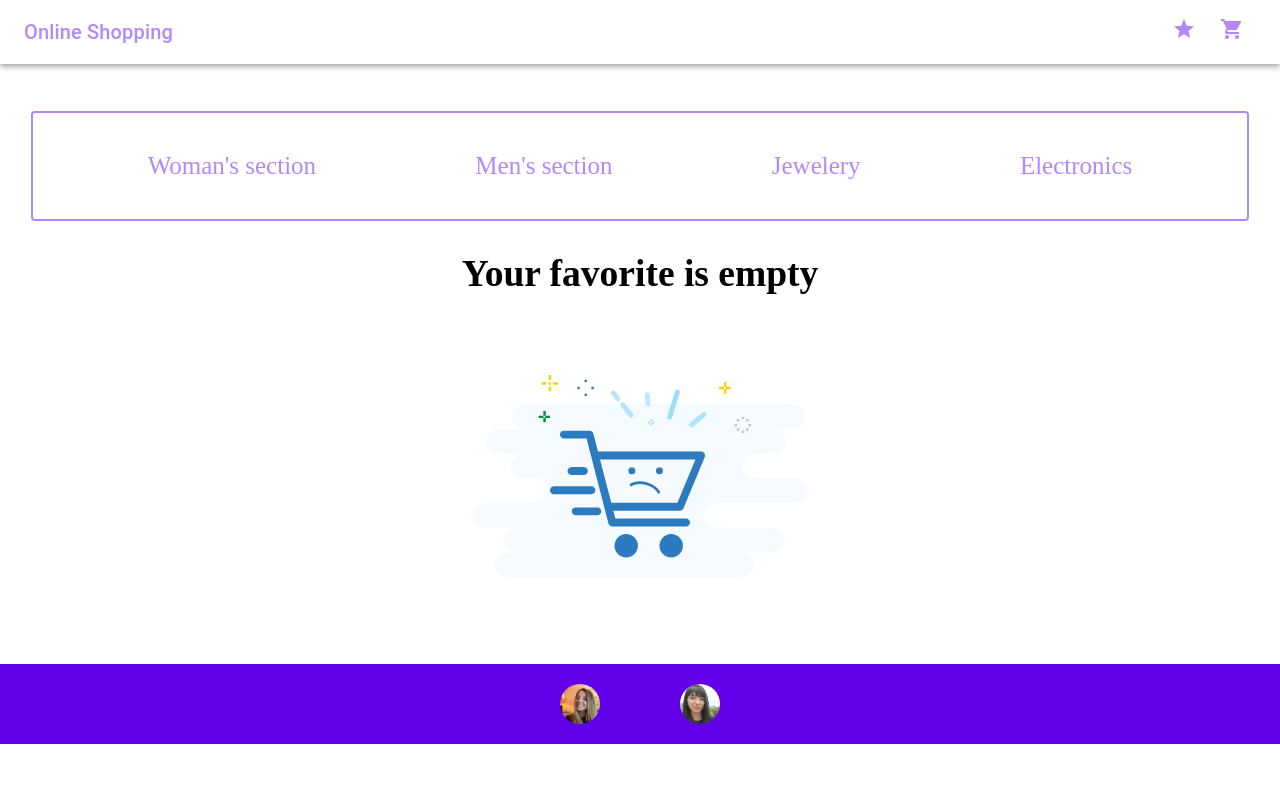
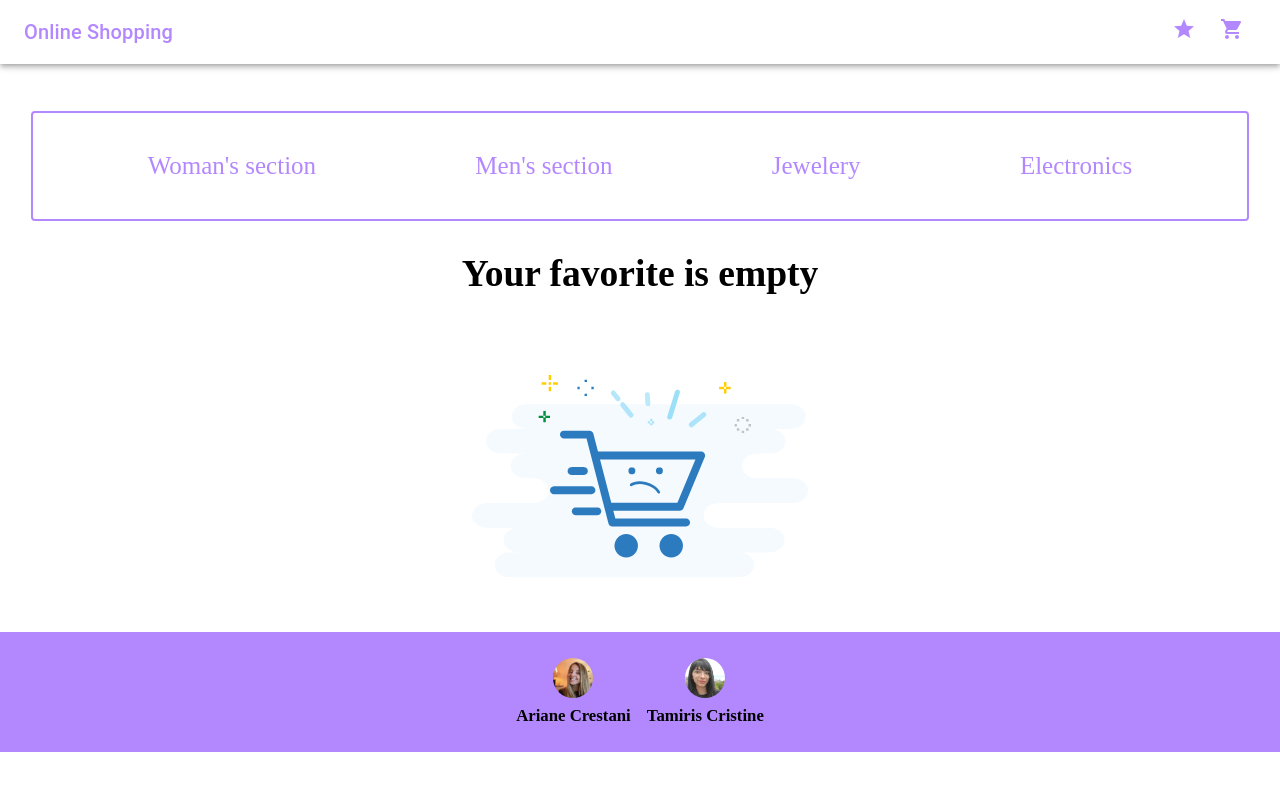
Before and after one commit to TamirisCss/react-online-shopping, a React (Create React App) app: page /favorites in a window 1280 px wide. Shown: the top 790 px of the page. Built offline with nearby package versions, Linux system fonts and the light colour scheme.

Commit message:
applied styles to components for different view port

```diff
--- a/src/components/Favorites.jsx
+++ b/src/components/Favorites.jsx
@@ -16,7 +16,16 @@ const Favorites = () => {
           <img src={emptyFav} alt="favorite empty" />
         </div>
       ) : (
-        favoriteItems.map(({ id, title, image, price, category }) => (
+        <Box
+          sx={{
+            minHeight: "100vh",
+            display: "flex",
+            flexWrap: "wrap",
+            justifyContent: "center",
+            gap: "1rem",
+          }}
+        >
+          {favoriteItems.map(({ id, title, image, price, category }) => (
             <FavouriteCard
               key={id}
               id={id}
@@ -25,7 +34,8 @@ const Favorites = () => {
               price={price}
               category={category}
             />
-        ))
+          ))}
+        </Box>
       )}
     </Box>
   );
--- a/src/components/Footer.jsx
+++ b/src/components/Footer.jsx
@@ -9,23 +9,43 @@ import { height } from "@mui/system";
 
 const Footer = () => {
   return (
-    <div className="footer" >
+    <div className="footer">
       <Box
         sx={{
           display: "flex",
           justifyContent: "center",
           alignItems: "center",
-          background: "#6200ea",
+          gap: "1rem",
+          background: "#b388ff",
           width: "100%",
           position: "static",
           bottom: "0",
-          minHeight: "10vh",
-          marginTop: "2rem",
+          minHeight: "15vh",
         }}
       >
-        <Stack direction="row" spacing={10}>
+        <Stack
+          direction="column"
+          spacing={1}
+          sx={{
+            display: "flex",
+            justifyContent: "center",
+            alignItems: "center",
+          }}
+        >
           <Avatar alt="Ariane Cretani" src={ariAvatar} />
+          <h6>Ariane Crestani</h6>
+        </Stack>
+        <Stack
+          direction="column"
+          spacing={1}
+          sx={{
+            display: "flex",
+            justifyContent: "center",
+            alignItems: "center",
+          }}
+        >
           <Avatar alt="Ariane Cretani" src={tamiAvatar} />
+          <h6>Tamiris Cristine</h6>
         </Stack>
       </Box>
     </div>
```
Lines whose indentation alone changed are shown as unchanged.
